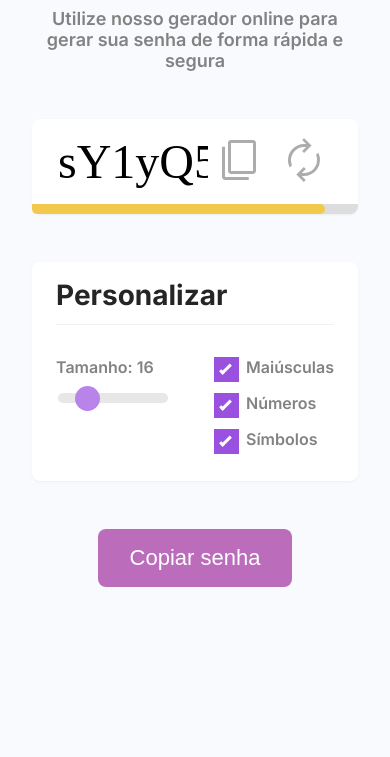
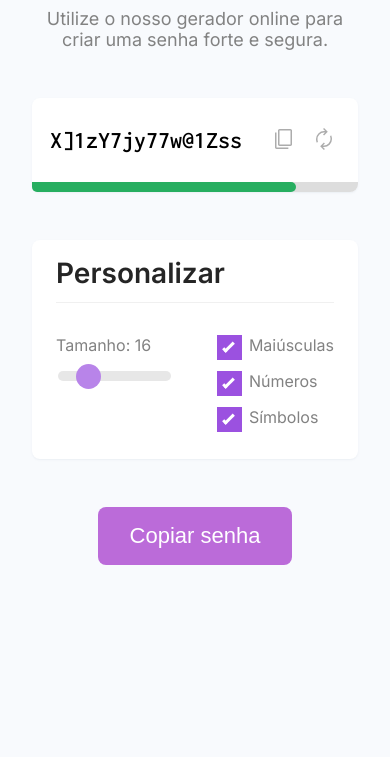
Before and after one commit to leonardo-vian/gerador-senha, a plain HTML site: page index.html in a window 390 px wide. Shown: the part 87-844 px from the top of the page. Drawn offline with Linux system fonts and the light colour scheme; a web font is replaced by a local one.

Commit message:
Commit final

```diff
--- a/index.html
+++ b/index.html
@@ -1,40 +1,44 @@
 <!DOCTYPE html>
 <html lang="en">
 <head>
-    <meta charset="UTF-8">
-    <meta http-equiv="X-UA-Compatible" content="IE=edge">
-    <meta name="viewport" content="width=device-width, initial-scale=1.0">
-    <link rel="preconnect" href="https://fonts.googleapis.com">
-    <link rel="preconnect" href="https://fonts.gstatic.com" crossorigin>
-    <link href="https://fonts.googleapis.com/css2?family=Inter:wght@600;700&family=Monomaniac+One&display=swap" rel="stylesheet">
+    <meta charset="UTF-8" />
+    <meta http-equiv="X-UA-Compatible" content="IE=edge" />
+    <meta name="viewport" content="width=device-width, initial-scale=1.0" />
+    <link rel="preconnect" href="https://fonts.googleapis.com" />
+    <link rel="preconnect" href="https://fonts.gstatic.com" crossorigin />
+    <link
+      href="https://fonts.googleapis.com/css2?family=Inconsolata:wght@600&family=Inter:wght@400;600&display=swap"
+      rel="stylesheet"
+    />
     <link rel="stylesheet" href="reset.css"/>
     <link rel="stylesheet" href="style.css"/>
     <title>Document</title>
 </head>
 <body>
-
     <main>
         <section class="hero">
             <h1 class="title">Gerador de senha</h1>
-            <p class="subtitle">Utilize nosso gerador online para gerar sua senha de forma rápida e segura</p>
+        <p class="subtitle">
+          Utilize o nosso gerador online para criar uma senha forte e segura.
+        </p>
         </section>
 
         <section class="box">
             <div class="password">
                 <div class="text">
-                    <input type="text" name="password" id="password">
+            <input type="text" name="password" id="password" />
                 </div>
                 <div class="actions">
                     <button id="copy-1">
-                        <img src="copy.svg" alt="42">
+              <img src="copy.svg" width="42" />
                     </button>
-                    <button id="regerar">
-                        <img src="renew.svg" alt="42">
+            <button id="renew">
+              <img src="renew.svg" width="42" />
                     </button>
                 </div>
             </div>
             <div class="security-indicator">
-                <div id="security-indicator-bar" class="bar warning" style="width: 90%"></div>
+          <div id="security-indicator-bar" class="bar"></div>
             </div>
         </section>
 
@@ -43,7 +47,15 @@
             <div class="actions">
                 <div class="password-length">
                     <p>Tamanho: <span id="password-length-text">16</span></p>
-                    <input type="range" name="password-lenght" id="password-lenght" class="slider" value="16" min="4" max="64">
+            <input
+              type="range"
+              name="password-length"
+              id="password-length"
+              class="slider"
+              value="16"
+              min="4"
+              max="64"
+            />
                 </div>
                 <div class="config">
                     <label class="checkbox-container">
@@ -63,71 +75,132 @@
                     </label>
                 </div>
             </div>
-
         </section>
 
         <div class="submit">
             <button id="copy-2">Copiar senha</button>
         </div>
     </main>
-
     <script>
         const inputEl = document.querySelector("#password")
-        let lengthPassword = 16
+      const upperCaseCheckEl = document.querySelector("#uppercase-check")
+      const numberCheckEl = document.querySelector("#number-check")
+      const symbolCheckEl = document.querySelector("#symbol-check")
+      const securityIndicatorBarEl = document.querySelector(
+        "#security-indicator-bar"
+      )
 
-        const UpperCaseEl = document.querySelector("#uppercase-check")
-        const NumberEl = document.querySelector("#number-check")
-        const SymbolEl = document.querySelector("#symbol-check")
+      let passwordLength = 16
 
-        function geraSenha() {
+      function generatePassword() {
             let chars = "abcdefghjkmnpqrstuvwxyz"
 
-            const UppercaseChars = "ABCDEFGHJKLMNPQRSTUVWXYZ"
-            const NumberChars = "123456789"
-            const SymbolChars = "?!@&*()[]"
+        const upperCaseChars = "ABCDEFGHJKLMNPQRSTUVWXYZ"
+        const numberChars = "123456789"
+        const symbolChars = "?!@&*()[]"
 
-            if (UpperCaseEl.checked) {
-                chars += UppercaseChars
+        if (upperCaseCheckEl.checked) {
+          chars += upperCaseChars
             }
 
-            if (NumberEl.checked) {
-                chars += NumberChars
+        if (numberCheckEl.checked) {
+          chars += numberChars
             }
 
-            if (SymbolEl.checked) {
-                chars += SymbolChars
+        if (symbolCheckEl.checked) {
+          chars += symbolChars
             }
 
             let password = ""
 
-            for (let i = 0; i < lengthPassword; i++){
-                const number = Math.floor(Math.random() * chars.length)
-                password += chars.substring(number, number + 1)
+        for (let i = 0; i < passwordLength; i++) {
+          const randomNumber = Math.floor(Math.random() * chars.length)
+          password += chars.substring(randomNumber, randomNumber + 1)
             }
 
             inputEl.value = password
+
+            calculateQuality()
+        calculateFontSize()
         }
 
-        const inputRangeEl = document.querySelector("#password-lenght")
-        inputRangeEl.addEventListener("input", function() {
-            lengthPassword = inputRangeEl.value
-            document.querySelector("#password-length-text").innerText = lengthPassword
-            geraSenha()
-        })
+        function calculateQuality() {
+        // T*0.25 + M*0.15 + N*0.25 + S*0.35 = 100
+        const percent = Math.round(
+          (passwordLength / 64) * 25 +
+            (upperCaseCheckEl.checked ? 15 : 0) +
+            (numberCheckEl.checked ? 25 : 0) +
+            (symbolCheckEl.checked ? 35 : 0)
+        )
 
-        function copyPassword() {
-            navigator.clipboard.writeText(inputEl.value)
+            securityIndicatorBarEl.style.width = `${percent}%`
+
+        if (percent > 69) {
+          // safe
+          securityIndicatorBarEl.classList.remove("critical")
+          securityIndicatorBarEl.classList.remove("warning")
+          securityIndicatorBarEl.classList.add("safe")
+        } else if (percent > 50) {
+          // warning
+          securityIndicatorBarEl.classList.remove("critical")
+          securityIndicatorBarEl.classList.add("warning")
+          securityIndicatorBarEl.classList.remove("safe")
+        } else {
+          // critical
+          securityIndicatorBarEl.classList.add("critical")
+          securityIndicatorBarEl.classList.remove("warning")
+          securityIndicatorBarEl.classList.remove("safe")
         }
 
-        UpperCaseEl.addEventListener("click", geraSenha)
-        NumberEl.addEventListener("click", geraSenha)
-        SymbolEl.addEventListener("click", geraSenha)
+        if (percent >= 100) {
+          securityIndicatorBarEl.classList.add("completed")
+        } else {
+          securityIndicatorBarEl.classList.remove("completed")
+        }
+        }
 
-        document.querySelector("#copy-1").addEventListener("click", copyPassword)
-        document.querySelector("#copy-2").addEventListener("click", copyPassword)
+      function calculateFontSize() {
+        if (passwordLength > 45) {
+          inputEl.classList.remove("font-sm")
+          inputEl.classList.remove("font-xs")
+          inputEl.classList.add("font-xxs")
+        } else if (passwordLength > 32) {
+          inputEl.classList.remove("font-sm")
+          inputEl.classList.add("font-xs")
+          inputEl.classList.remove("font-xxs")
+        } else if (passwordLength > 22) {
+          inputEl.classList.add("font-sm")
+          inputEl.classList.remove("font-xs")
+          inputEl.classList.remove("font-xxs")
+        } else {
+          inputEl.classList.remove("font-sm")
+          inputEl.classList.remove("font-xs")
+          inputEl.classList.remove("font-xxs")
+        }
+        }
 
-        geraSenha()
+      function copy() {
+        navigator.clipboard.writeText(inputEl.value)
+      }
+
+      const passwordLengthEl = document.querySelector("#password-length")
+      passwordLengthEl.addEventListener("input", function () {
+        passwordLength = passwordLengthEl.value
+        document.querySelector("#password-length-text").innerText =
+          passwordLength
+        generatePassword()
+      })
+      upperCaseCheckEl.addEventListener("click", generatePassword)
+      numberCheckEl.addEventListener("click", generatePassword)
+      symbolCheckEl.addEventListener("click", generatePassword)
+
+      document.querySelector("#copy-1").addEventListener("click", copy)
+      document.querySelector("#copy-2").addEventListener("click", copy)
+      document
+        .querySelector("#renew")
+        .addEventListener("click", generatePassword)
+
+      generatePassword()
     </script>
-
 </body>
 </html>
--- a/style.css
+++ b/style.css
@@ -52,6 +52,15 @@ main {
   -moz-user-select: none;
   -ms-user-select: none;
   user-select: none;
+}
+.password .text input.font-sm {
+  font-size: 2rem;
+}
+.password .text input.font-xs {
+  font-size: 1.5rem;
+}
+.password .text input.font-xxs {
+  font-size: 1rem;
 }
 .password .actions button {
   background-color: transparent;
@@ -190,9 +199,8 @@ main {
 .submit {
   text-align: center;
 }
-
 .submit button {
-  background-color: #bb6dbb;
+  background-color: #bb6bd9;
   font-size: 1.375rem;
   color: #fff;
   border: none;
@@ -201,7 +209,27 @@ main {
   padding: 1rem 2rem;
   transition: all 0.2s;
 }
-
 .submit button:hover {
   background-color: #9b51e0;
 }
+
+@media only screen and (max-width: 480px) {
+  .password {
+    padding: 1rem;
+  }
+  .password .text input {
+    font-size: 1.5rem;
+  }
+  .password .text input.font-sm {
+    font-size: 1.2rem;
+  }
+  .password .text input.font-xs {
+    font-size: 1rem;
+  }
+  .password .text input.font-xxs {
+    font-size: 1rem;
+  }
+  .password .actions img {
+    width: 24px;
+  }
+}
```
